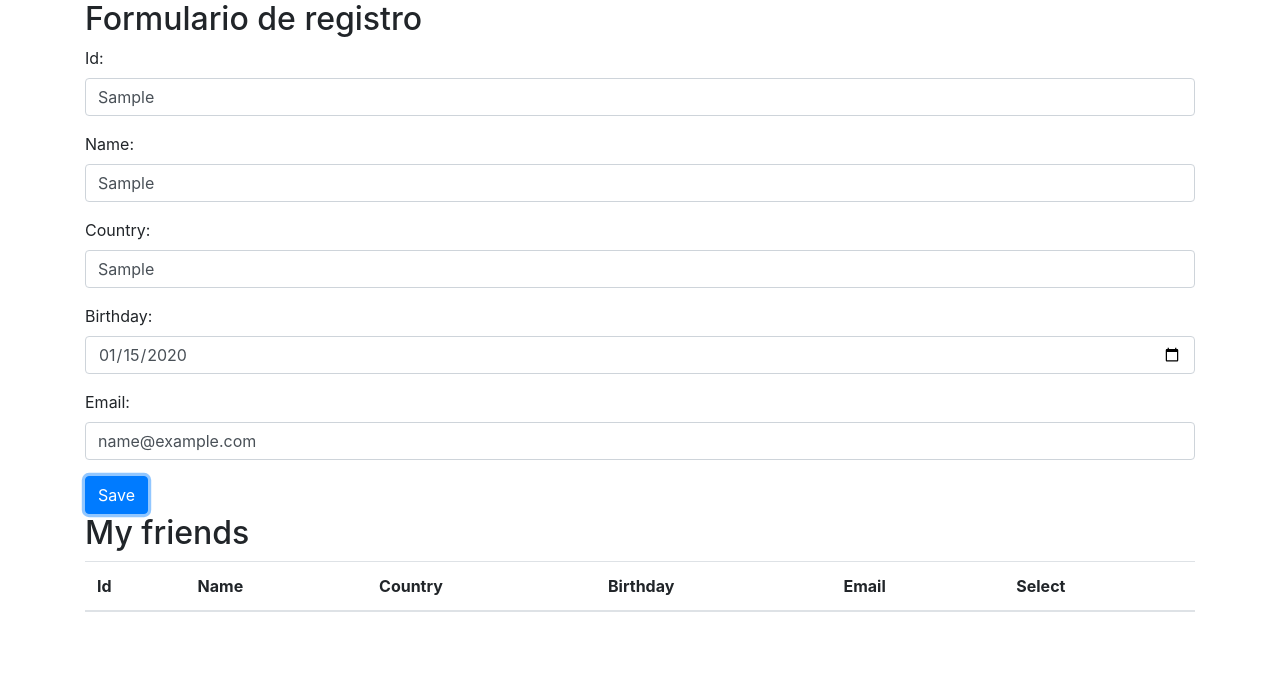
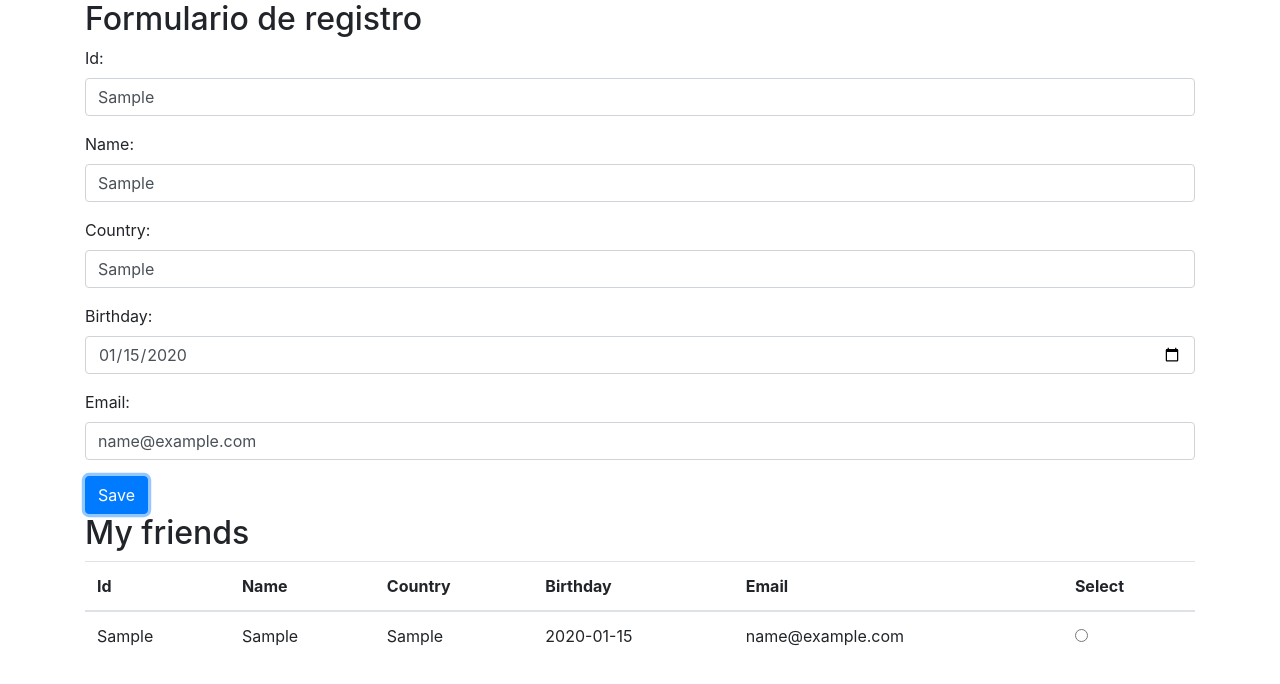
Before and after one commit to ccortesp89/FormularioJSON, a plain HTML site: page index.html in a window 1280 px wide. Both pictures are taken after typing "Sample", "Sample", "Sample", "2020-01-15", "name@example.com" into the empty fields and a click on the button "Save". Drawn offline with nearby package versions, Linux system fonts and the light colour scheme.

Commit message:
Relleno de tabla

```diff
--- a/index.html
+++ b/index.html
@@ -56,6 +56,9 @@
                     <th>Select</th>
                 </tr>
             </thead>
+            <tbody>
+
+            </tbody>
         </table>
     </div>
     <script src="js/businessLogic.js"></script>
--- a/js/businessLogic.js
+++ b/js/businessLogic.js
@@ -15,3 +15,7 @@ function addFriendToSystem(pid, pname, pcountry, pbirthday, pemail){
     friendList.push(newFriend);
 
 }
+
+function getFriendList(){
+    return friendList;
+}
--- a/js/uiLogic.js
+++ b/js/uiLogic.js
@@ -1,4 +1,5 @@
 document.querySelector('#btnSave').addEventListener('click', saveFriend);
+drawFriendsTable();
 
 function saveFriend(){
     var sId = document.querySelector('#txtId').value,
@@ -8,8 +9,35 @@ function saveFriend(){
         sEmail = document.querySelector('#txtEmail').value;
 
     addFriendToSystem(sId, sName, sCountry, sBirthdat, sEmail);
+    drawFriendsTable();
 }
 
 function drawFriendsTable(){
+    var list = getFriendList(),
+        tbody = document.querySelector('#friendsTable tbody');
 
+    tbody.innerHTML = '';
+
+    for(var i = 0; i < list.length; i++){
+        var row = tbody.insertRow(i);
+        var idCell = row.insertCell(0),
+            nameCell = row.insertCell(1),
+            countryCell = row.insertCell(2),
+            birthdayCell = row.insertCell(3),
+            emailCell = row.insertCell(4),
+            selectCell = row.insertCell(5);
+
+        idCell.innerHTML = list[i].id;
+        nameCell.innerHTML = list[i].name;
+        countryCell.innerHTML = list[i].country;
+        birthdayCell.innerHTML = list[i].birthday;
+        emailCell.innerHTML = list[i].email;
+
+        var inputdSelect = document.createElement('input');
+        inputdSelect.type = 'radio';
+        inputdSelect.value = list[i].id;
+        selectCell.appendChild(inputdSelect);
+
+        tbody.appendChild(row);
+    }
 }
```
